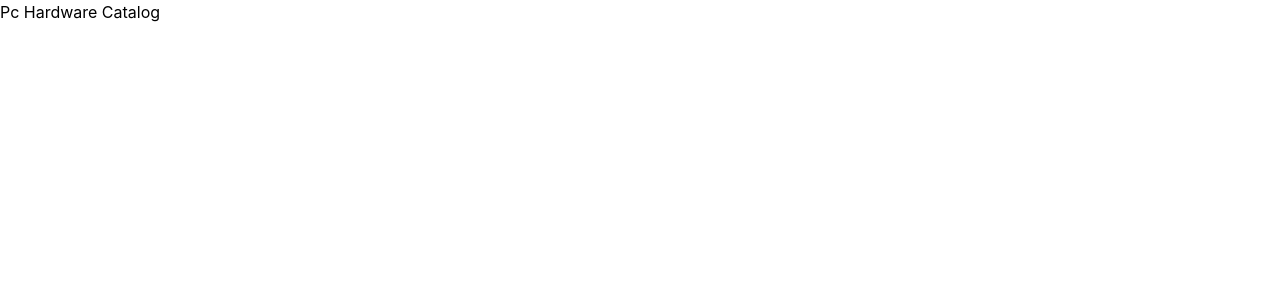
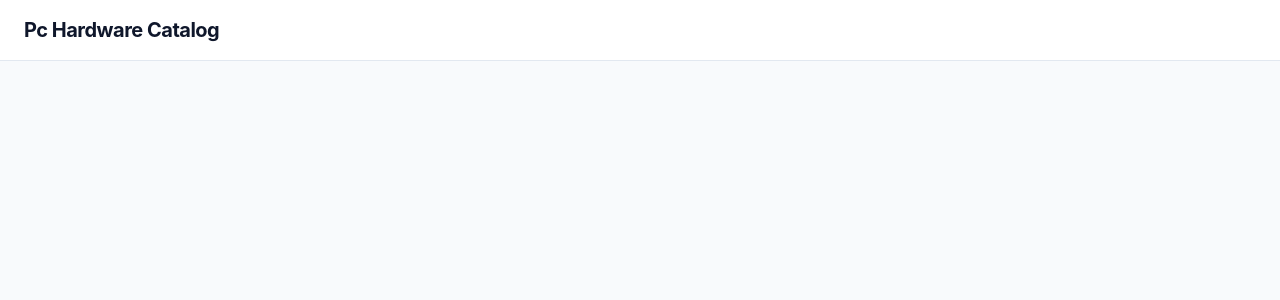
Before and after one commit to FreddyPerezDev/pc-hardware-catalog, a React (Vite) app: page / in a window 1280 px wide. Shown: the top 300 px of the page. Built offline with nearby package versions, Linux system fonts and the light colour scheme.

Commit message:
feat: add NavBar component with dark mode support and sticky header styling

```diff
--- a/index.html
+++ b/index.html
@@ -6,7 +6,9 @@
     <link rel="stylesheet" href="/src/style.css" />
     <title>Pc Hardware Catalog</title>
   </head>
-  <body>
+  <body
+    class="bg-slate-50 dark:bg-slate-900 text-slate-900 dark:text-slate-100 font-display min-h-screen flex flex-col antialiased selection:bg-sky-500/30"
+  >
     <div id="root"></div>
     <script type="module" src="/src/main.tsx"></script>
   </body>
--- a/src/App.tsx
+++ b/src/App.tsx
@@ -1,7 +1,9 @@
+import { NavBar } from "./components/NavBar";
+
 export default function App() {
 	return (
-		<div>
-			<h1>Pc Hardware Catalog</h1>
-		</div>
+		<>
+			<NavBar />
+		</>
 	);
 }
--- /dev/null
+++ b/src/components/NavBar.tsx
@@ -0,0 +1,7 @@
+export function NavBar() {
+	return (
+		<header className="flex items-center justify-between border-b border-slate-200 dark:border-slate-800 px-6 py-4 bg-white dark:bg-slate-800 sticky top-0 z-50">
+			<h1 className="text-xl font-bold tracking-tight">Pc Hardware Catalog</h1>
+		</header>
+	);
+}
```
